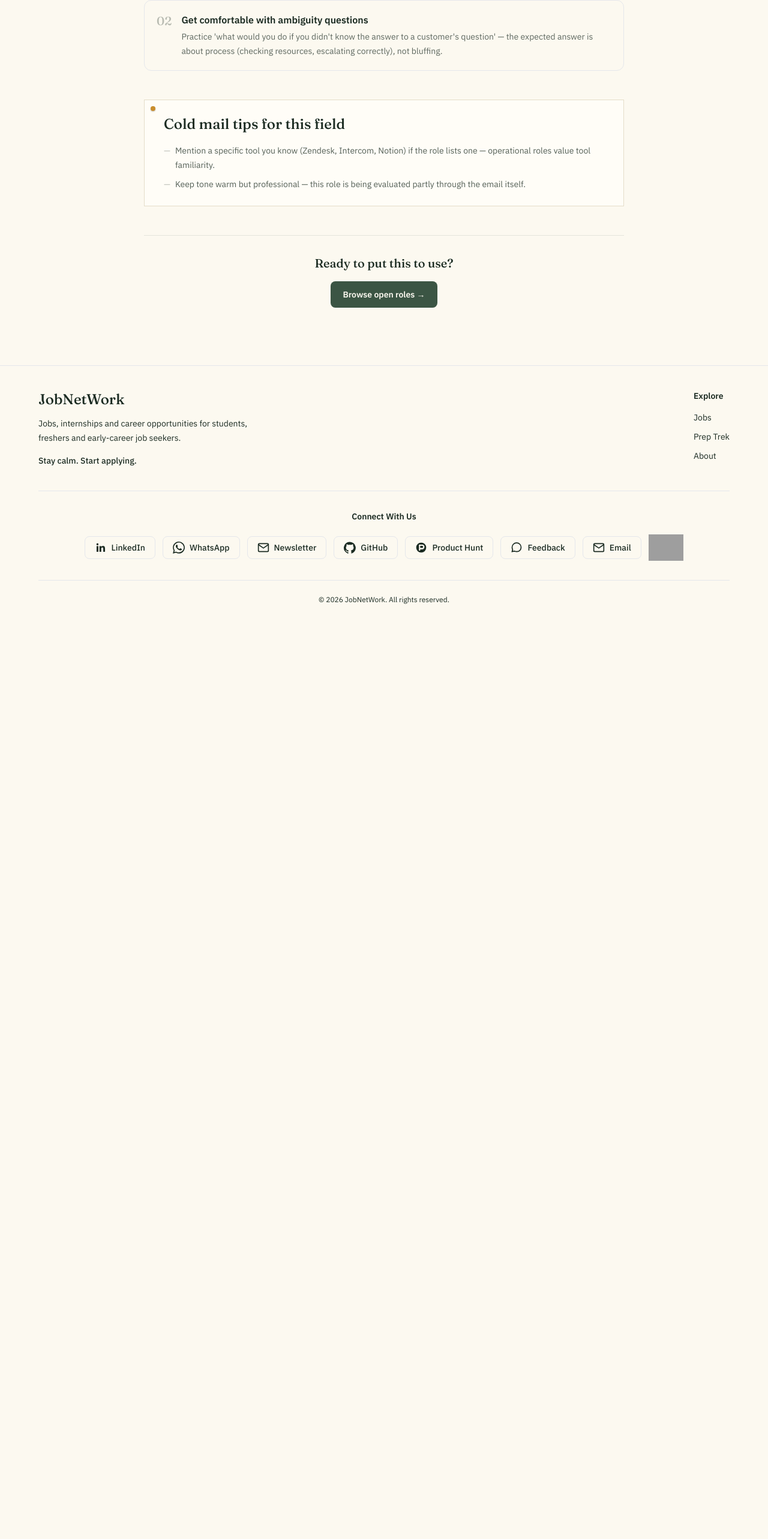
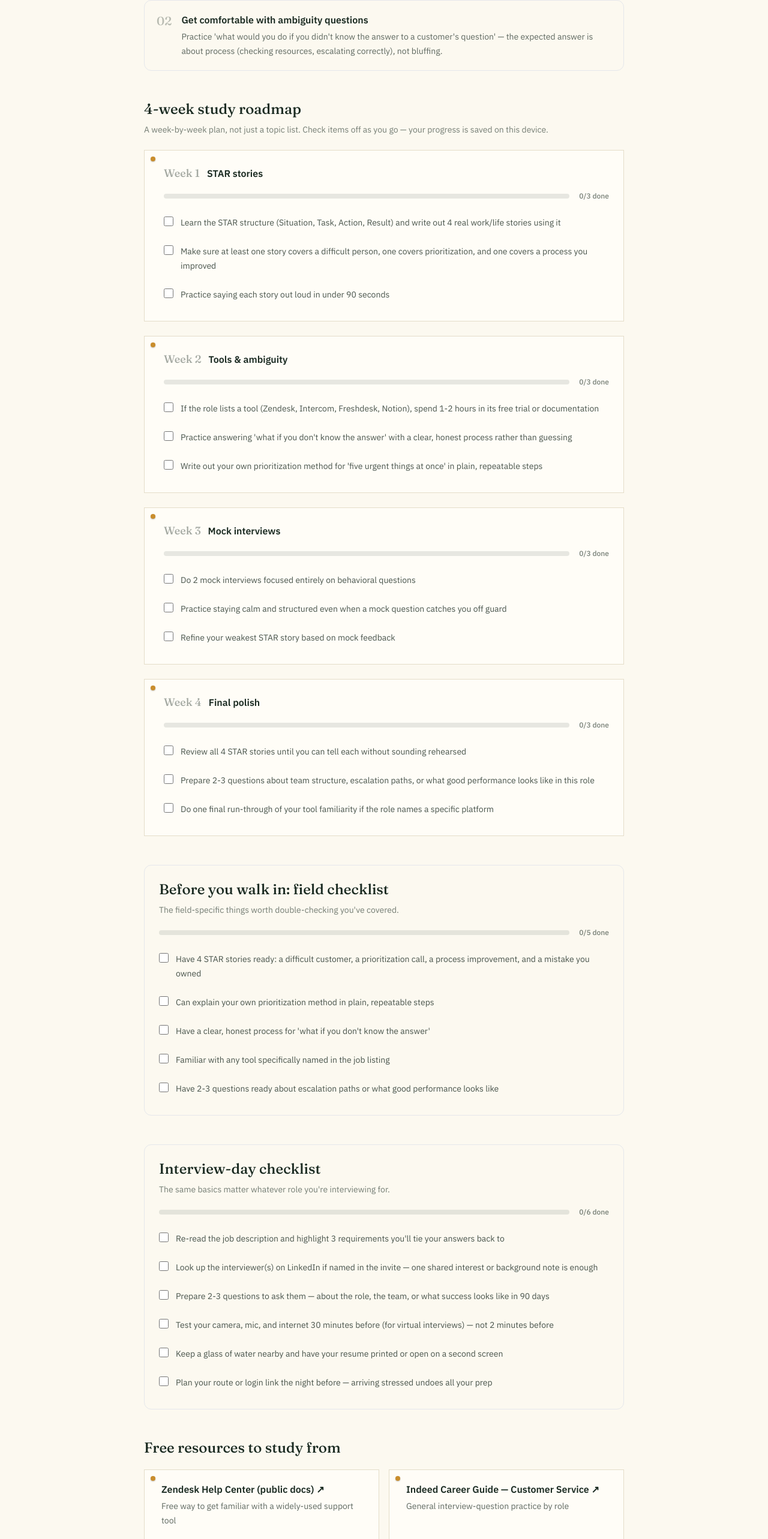
Before and after one commit to tinaaswanii/JobNetWork, a Next.js app: page /prep-trek/customer-support-operations in a window 1280 px wide. Shown: the part 1258-3824 px from the top of the page at 60% size. Before the commit the page ends 2306 px from the top, so only its background shows below. Built offline with nearby package versions, Linux system fonts and the light colour scheme; grey boxes are pictures that could not be loaded.

Commit message:
Update page.tsx

```diff
--- a/app/prep-trek/[slug]/page.tsx
+++ b/app/prep-trek/[slug]/page.tsx
@@ -1,7 +1,12 @@
 import type { Metadata } from "next";
 import Link from "next/link";
 import { notFound } from "next/navigation";
-import { getPrepTrack, prepTracks } from "@/lib/prep-trek-content";
+import {
+  getPrepTrack,
+  prepTracks,
+  interviewDayChecklist,
+} from "@/lib/prep-trek-content";
+import PrepChecklist from "@/components/PrepChecklist";
 
 const SITE_URL = "https://job-net-work.vercel.app";
 
@@ -101,6 +106,11 @@ export default function PrepTrackPage({
                 <p className="mt-2 text-sm leading-6 text-ink/70">
                   {qa.answer}
                 </p>
+                {qa.code && (
+                  <pre className="mt-3 overflow-x-auto rounded-lg bg-board p-4 text-xs leading-5 text-paper">
+                    <code>{qa.code}</code>
+                  </pre>
+                )}
               </div>
             ))}
           </div>
@@ -130,6 +140,128 @@ export default function PrepTrackPage({
           </ol>
         </div>
 
+        {/* 4-week study roadmap */}
+        <div>
+          <h2 className="font-display text-2xl">4-week study roadmap</h2>
+          <p className="mt-2 text-sm text-ink/60">
+            A week-by-week plan, not just a topic list. Check items off as
+            you go — your progress is saved on this device.
+          </p>
+
+          <div className="mt-6 space-y-6">
+            {track.roadmap.map((week) => (
+              <div key={week.week} className="pinned-card p-6 pl-8">
+                <div className="flex items-baseline gap-3">
+                  <span className="font-display text-lg text-ink/40">
+                    Week {week.week}
+                  </span>
+                  <h3 className="font-semibold">{week.title}</h3>
+                </div>
+                <div className="mt-4">
+                  <PrepChecklist
+                    storageKey={`prep-trek:${track.slug}:week-${week.week}`}
+                    items={week.goals}
+                  />
+                </div>
+              </div>
+            ))}
+          </div>
+        </div>
+
+        {/* Pre-interview checklist */}
+        <div className="rounded-xl border p-6">
+          <h2 className="font-display text-2xl">
+            Before you walk in: field checklist
+          </h2>
+          <p className="mt-2 text-sm text-ink/60">
+            The field-specific things worth double-checking you've covered.
+          </p>
+          <div className="mt-5">
+            <PrepChecklist
+              storageKey={`prep-trek:${track.slug}:checklist`}
+              items={track.checklist}
+            />
+          </div>
+        </div>
+
+        {/* Universal interview-day checklist */}
+        <div className="rounded-xl border p-6">
+          <h2 className="font-display text-2xl">Interview-day checklist</h2>
+          <p className="mt-2 text-sm text-ink/60">
+            The same basics matter whatever role you're interviewing for.
+          </p>
+          <div className="mt-5">
+            <PrepChecklist
+              storageKey="prep-trek:interview-day"
+              items={interviewDayChecklist}
+            />
+          </div>
+        </div>
+
+        {/* Free resources */}
+        <div>
+          <h2 className="font-display text-2xl">Free resources to study from</h2>
+          <div className="mt-5 grid gap-4 sm:grid-cols-2">
+            {track.resources.map((res) => (
+              <a
+                key={res.url}
+                href={res.url}
+                target="_blank"
+                rel="noopener noreferrer"
+                className="pinned-card block p-5 pl-7 transition hover:-translate-y-0.5"
+              >
+                <h3 className="font-semibold text-ink">{res.name} ↗</h3>
+                <p className="mt-1 text-sm leading-6 text-ink/70">
+                  {res.note}
+                </p>
+              </a>
+            ))}
+          </div>
+        </div>
+
+        {/* Premium teaser — sold outside this app via Topmate, never reproduced here */}
+        {track.premium && (
+          <div className="rounded-xl bg-board p-7 text-paper md:p-9">
+            <span className="inline-block rounded-full bg-mustard px-3 py-1 text-xs font-semibold uppercase tracking-wide text-ink">
+              Premium
+            </span>
+            <h2 className="mt-4 font-display text-2xl md:text-3xl">
+              {track.premium.heading}
+            </h2>
+            <p className="mt-3 max-w-2xl text-paper/80">{track.premium.intro}</p>
+
+            <ul className="mt-6 space-y-2.5">
+              {track.premium.bullets.map((bullet, i) => (
+                <li key={i} className="flex gap-2.5 text-sm leading-6 text-paper/85">
+                  <span className="shrink-0 text-mustard">✓</span>
+                  <span>{bullet}</span>
+                </li>
+              ))}
+            </ul>
+
+            <div className="mt-7 flex flex-wrap gap-3">
+              <a
+                href={track.premium.ctaUrl}
+                target="_blank"
+                rel="noopener noreferrer"
+                className="inline-flex items-center rounded-lg bg-mustard px-5 py-3 text-sm font-semibold text-ink transition hover:brightness-95"
+              >
+                {track.premium.ctaLabel} →
+              </a>
+              {track.premium.secondaryCtaLabel && track.premium.secondaryCtaUrl && (
+                <a
+                  href={track.premium.secondaryCtaUrl}
+                  target="_blank"
+                  rel="noopener noreferrer"
+                  className="inline-flex items-center rounded-lg border border-paper/30 px-5 py-3 text-sm font-semibold text-paper transition hover:bg-paper/10"
+                >
+                  {track.premium.secondaryCtaLabel}
+                </a>
+              )}
+            </div>
+          </div>
+        )}
+
         {/* Cold mail tips */}
         <div className="pinned-card p-6 pl-8">
           <h2 className="font-display text-2xl">Cold mail tips for this field</h2>
```
